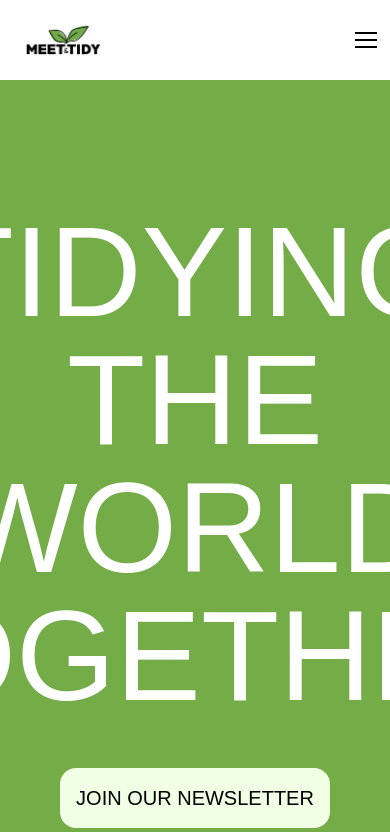
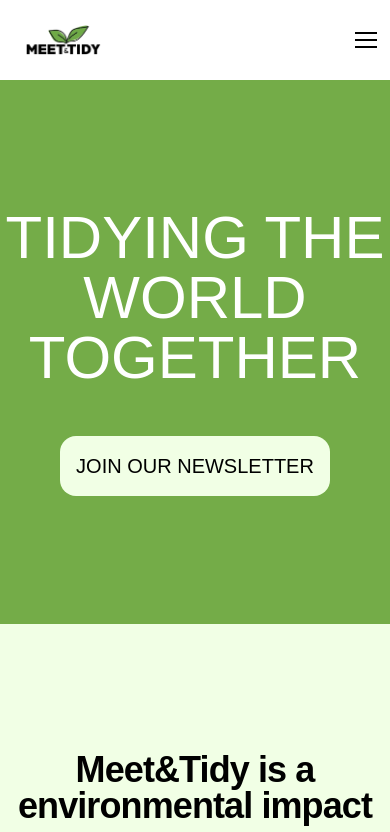
Before and after one commit to Meet-And-Tidy/meet_and_tidy_live_site, a React (Create React App) app: page / in a window 390 px wide. Shown: the top 832 px of the page. Built offline with nearby package versions, Linux system fonts and the light colour scheme.

Commit message:
responsive banner text

```diff
--- a/src/components/Banner/Banner.jsx
+++ b/src/components/Banner/Banner.jsx
@@ -3,7 +3,7 @@ import { SecondaryButton } from '../Button/Button';
 const Jumbotron = () => {
   return (
     <div className="flex flex-col items-center text-center py-32">
-      <h2 className="text-white text-9xl pb-12">
+      <h2 className="text-white text-6xl pb-12 lg:text-9xl">
         TIDYING THE WORLD
         <br />
         TOGETHER
```
